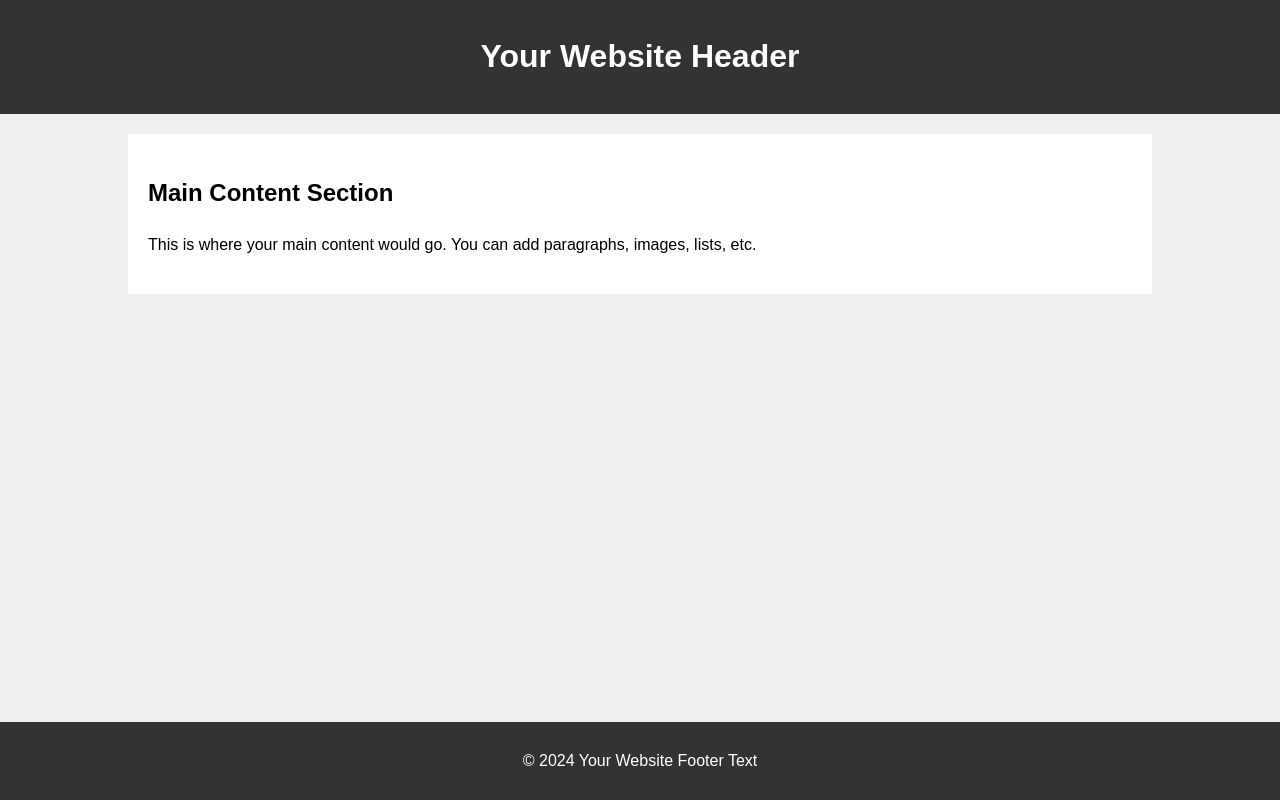
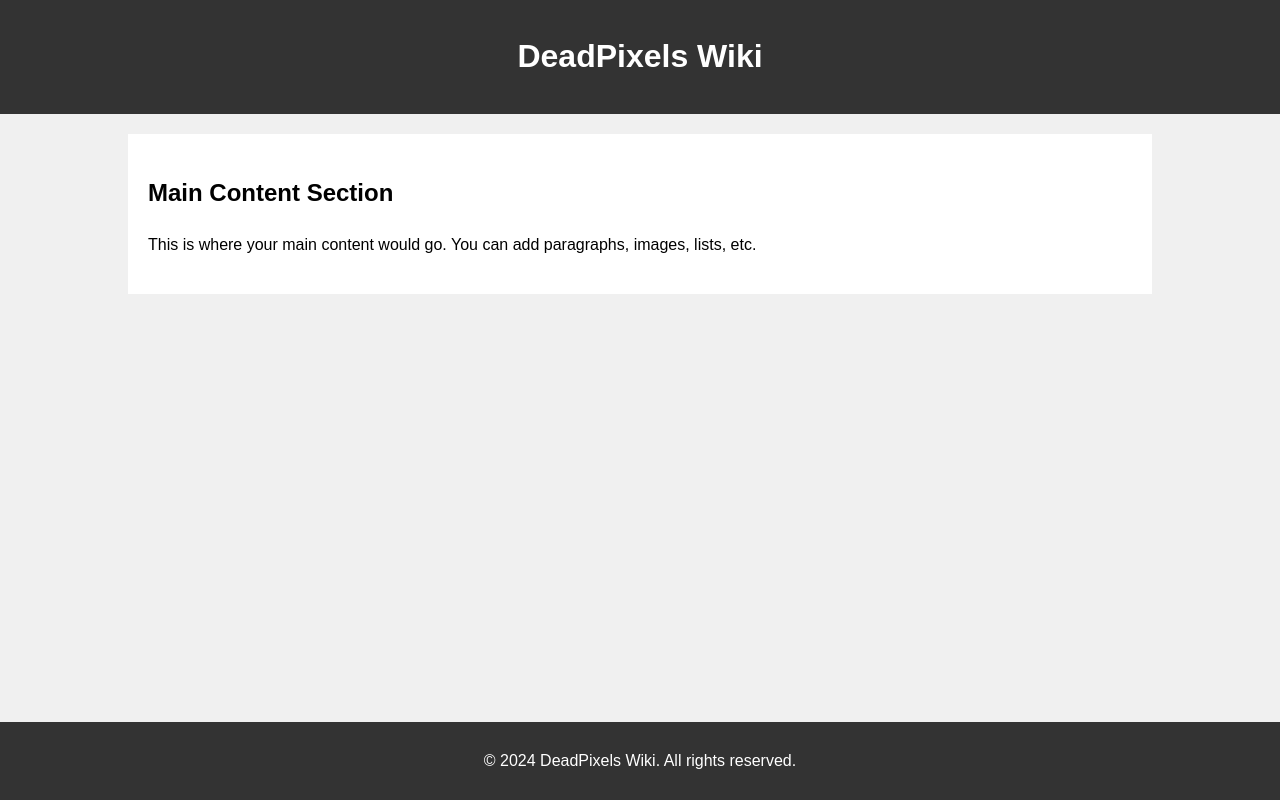
Before and after one commit to DeadPixel101/DeadPixels, a plain HTML site: page index.html in a window 1280 px wide. Drawn offline with Linux system fonts and the light colour scheme.

Commit message:
Update index.html

```diff
--- a/index.html
+++ b/index.html
@@ -3,7 +3,7 @@
 <head>
     <meta charset="UTF-8">
     <meta name="viewport" content="width=device-width, initial-scale=1.0">
-    <title>DeadPixels</title>
+    <title>DeadPixels Wiki</title>
     <style>
         /* CSS styles can go here */
         body {
@@ -43,7 +43,7 @@
 </head>
 <body>
     <header>
-        <h1>Your Website Header</h1>
+        <h1>DeadPixels Wiki</h1>
     </header>
     <div class="container">
         <section class="main">
@@ -52,7 +52,7 @@
         </section>
     </div>
     <footer>
-        <p>&copy; 2024 Your Website Footer Text</p>
+        <p>&copy; 2024 DeadPixels Wiki. All rights reserved.</p>
     </footer>
 </body>
 </html>
```
